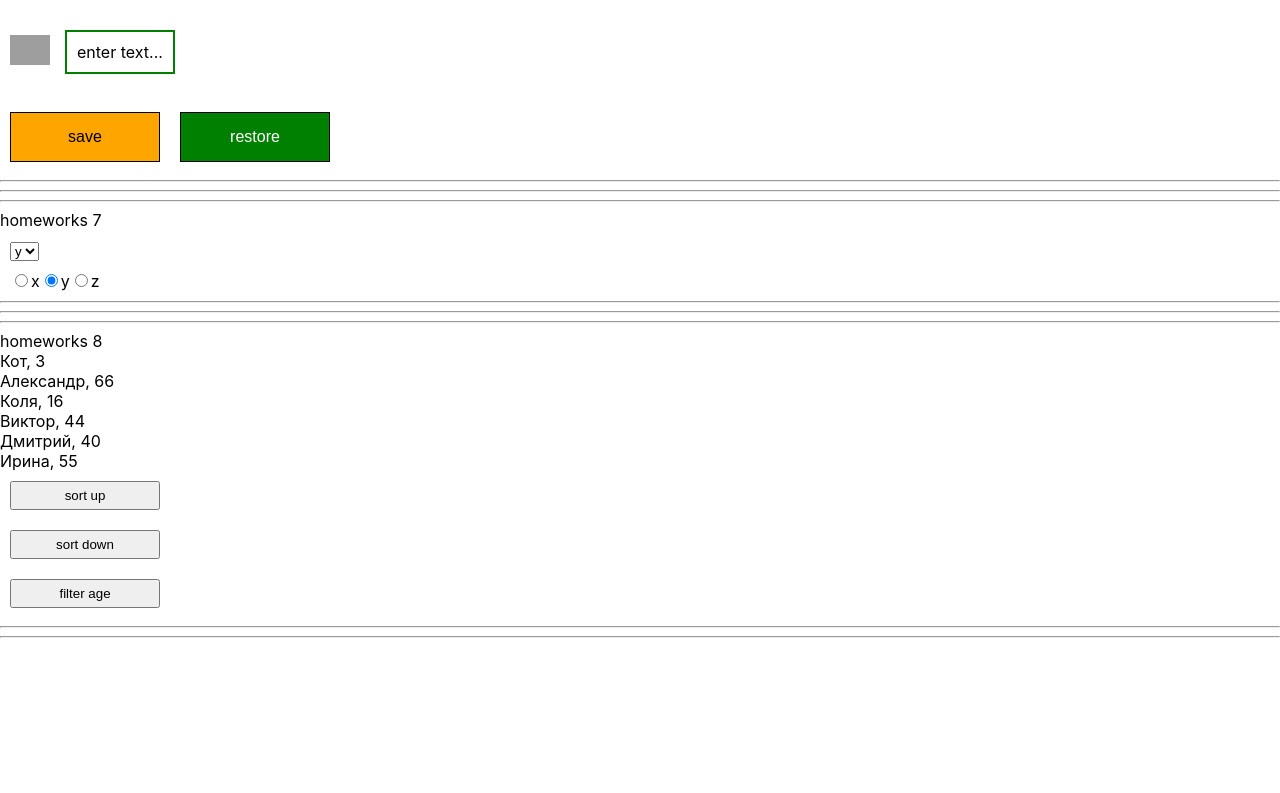
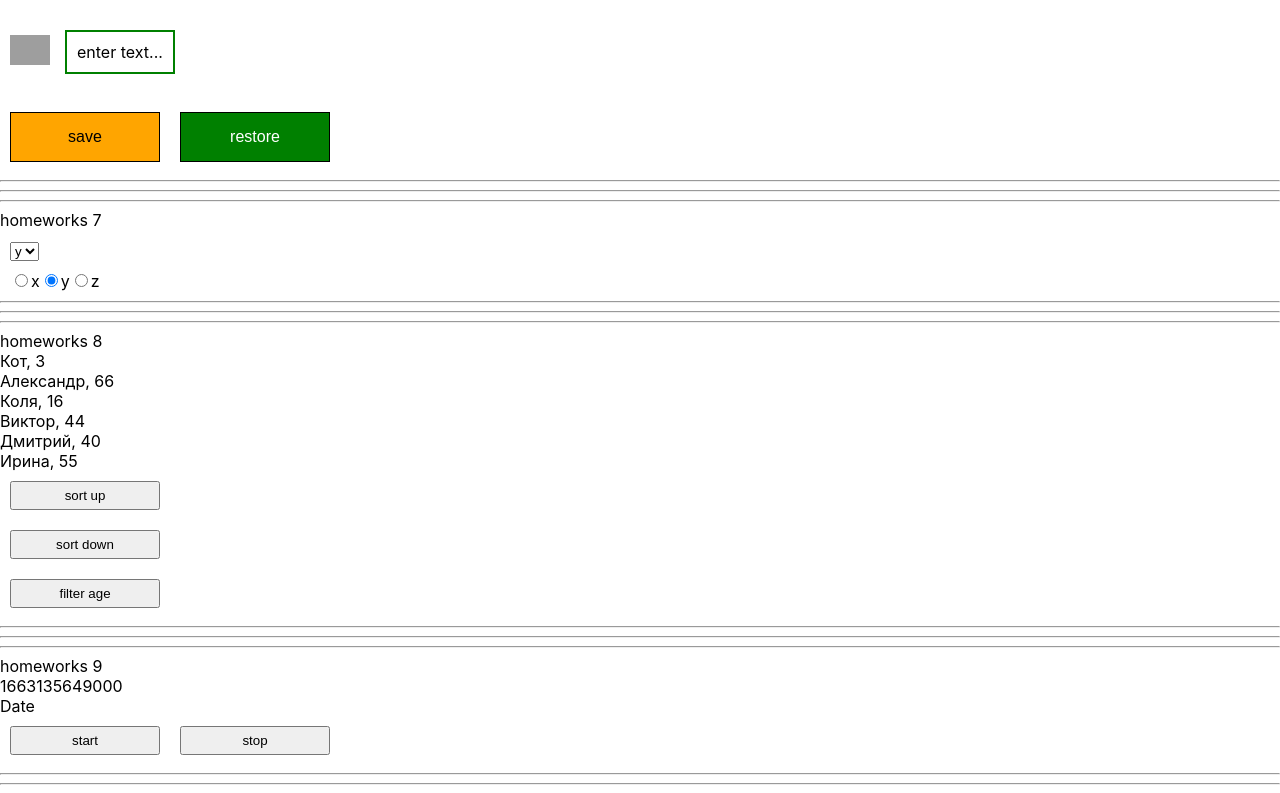
Before and after one commit to Crash2022/Samurai-Homeworks, a React (Create React App) app: page /#/pre-junior in a window 1280 px wide. Shown: the part 1244-2037 px from the top of the page. Before the commit the page ends 1890 px from the top, so only its background shows below. Built offline with nearby package versions, Linux system fonts and the light colour scheme; grey boxes are pictures that could not be loaded.

Commit message:
hw9 started

```diff
--- a/src/p1-main/m1-ui/u1-app/App.tsx
+++ b/src/p1-main/m1-ui/u1-app/App.tsx
@@ -8,6 +8,7 @@ import HW5 from "../../../p2-homeworks/h5-rrd-v6/HW5";
 import HW6 from "../../../p2-homeworks/h6/HW6";
 import HW7 from "../../../p2-homeworks/h7/HW7";
 import HW8 from "../../../p2-homeworks/h8/HW8";
+import HW9 from "../../../p2-homeworks/h9/HW9";
 
 function App() {
     return (
@@ -21,6 +22,7 @@ function App() {
             <HW6/>
             <HW7/>
             <HW8/>
+            <HW9/>
         </div>
     )
 }
--- a/src/p2-homeworks/h9/Clock.tsx
+++ b/src/p2-homeworks/h9/Clock.tsx
@@ -3,13 +3,14 @@ import SuperButton from '../h4/common/c2-SuperButton/SuperButton'
 
 function Clock() {
     const [timerId, setTimerId] = useState<number>(0)
-    const [date, setDate] = useState<Date>()
-    const [show, setShow] = useState<boolean>(false)
+    const [date, setDate] = useState<Date>(new Date())
+    const [show, setShow] = useState<boolean>(true)
 
     const stop = () => {
         // stop
     }
     const start = () => {
+        console.log('start')
         stop()
         const id: number = window.setInterval(() => {
             // setDate
@@ -24,7 +25,7 @@ function Clock() {
         // close
     }
 
-    const stringTime = 'Time' // fix with date
+    const stringTime = date.getTime() // fix with date
     const stringDate = 'Date' // fix with date
 
     return (
```
